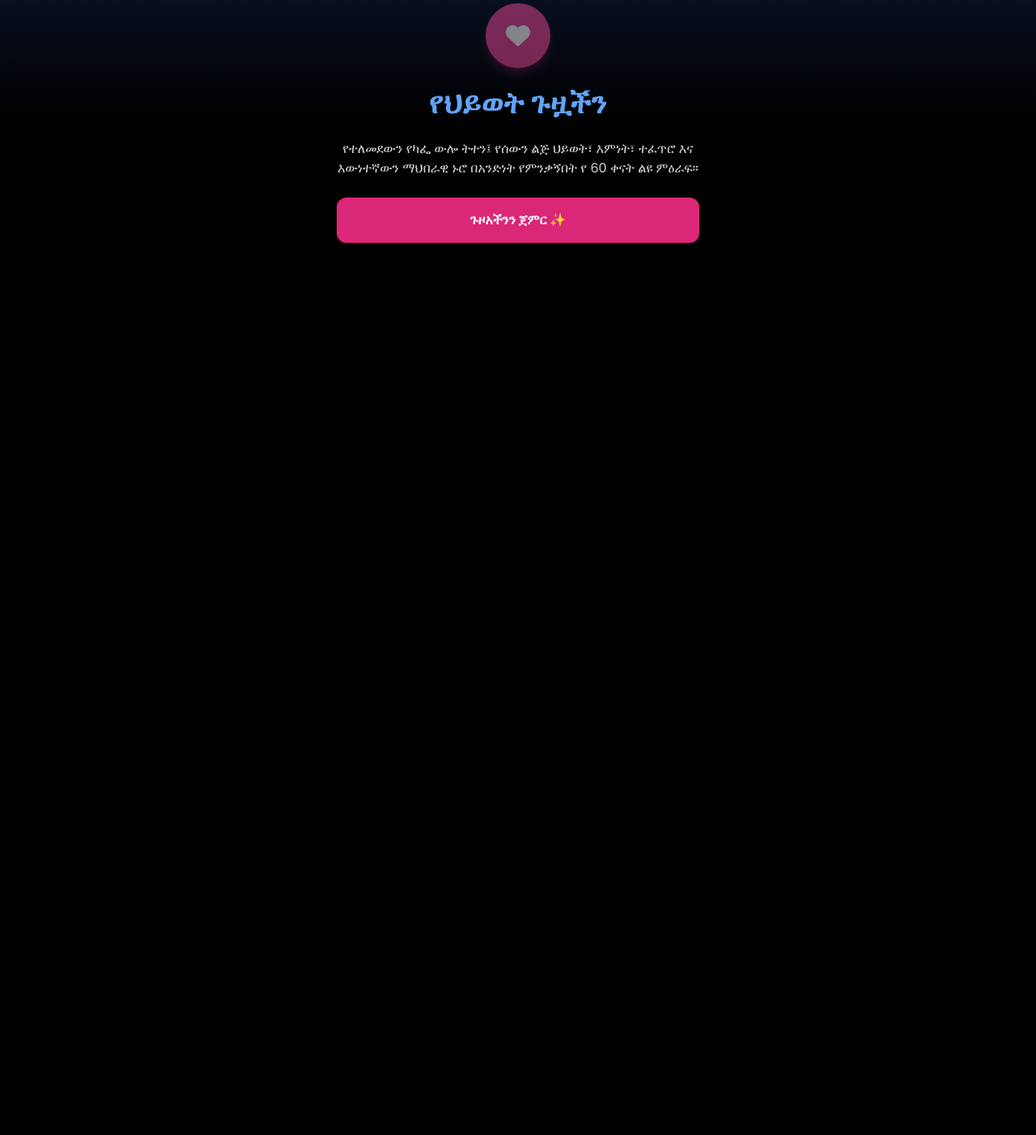
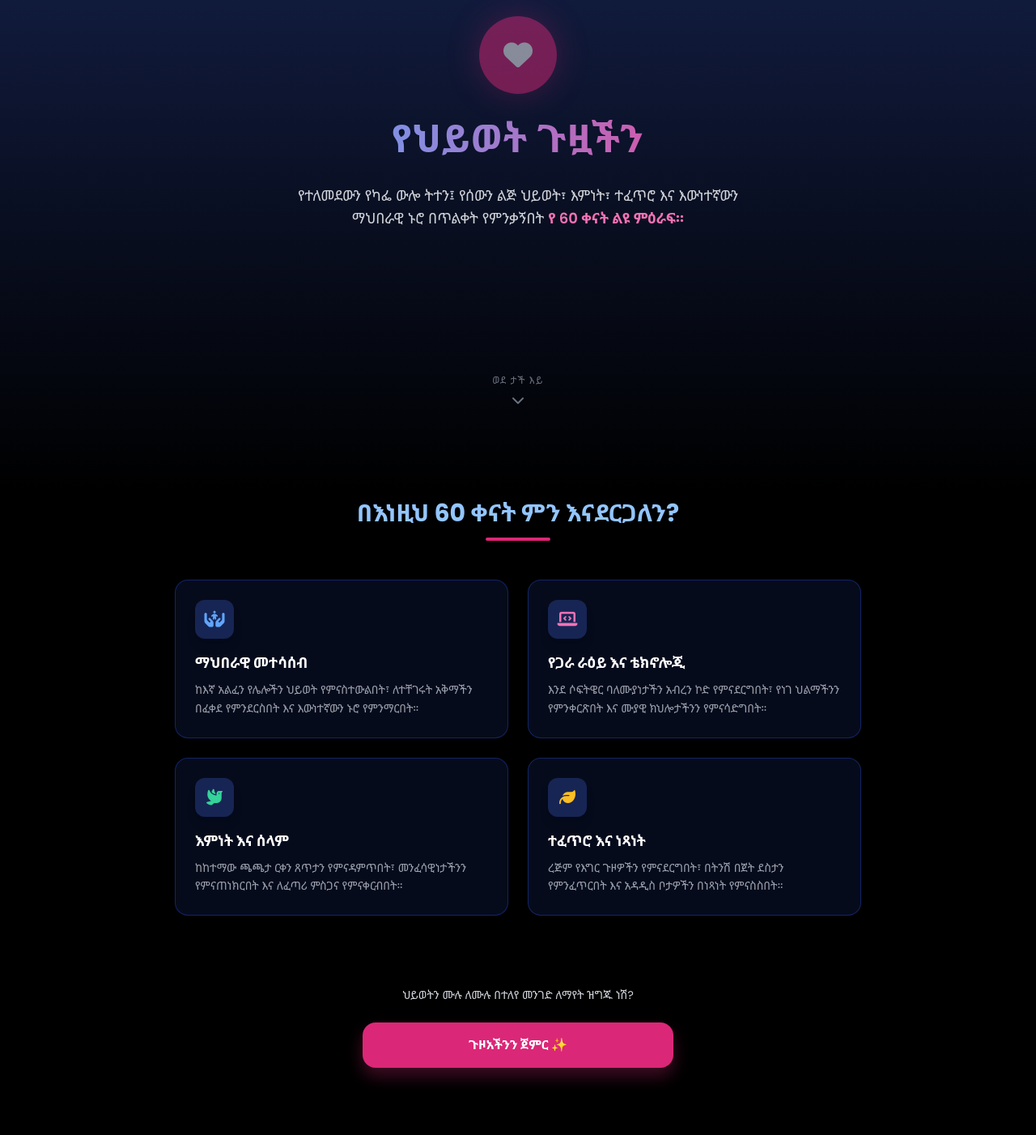
Before and after one commit to Esraelgirma/our-life-journey, a plain HTML site: page index.html in a window 1280 px wide. Shown: the part 248-1650 px from the top of the page at 81% size. Before the commit the page ends 800 px from the top, so only its background shows below. Drawn offline with nearby package versions, Linux system fonts and the light colour scheme.

Commit message:
Updated landing page design and renamed js to yodi.js

```diff
--- a/index.html
+++ b/index.html
@@ -10,24 +10,98 @@
     <link rel="stylesheet" href="https://cdnjs.cloudflare.com/ajax/libs/font-awesome/6.4.0/css/all.min.css">
     <style>
         @import url('https://fonts.googleapis.com/css2?family=Poppins:wght@300;400;500;600;700&display=swap');
-        body { font-family: 'Poppins', sans-serif; }
+        @import url('https://fonts.googleapis.com/css2?family=Noto+Sans+Ethiopic:wght@300;400;500;600;700&display=swap');
+        body { font-family: 'Poppins', 'Noto Sans Ethiopic', sans-serif; }
+
+        /* Custom Scrollbar for a cleaner look */
+        ::-webkit-scrollbar { width: 8px; }
+        ::-webkit-scrollbar-track { background: #000; }
+        ::-webkit-scrollbar-thumb { background: #1e3a8a; border-radius: 4px; }
+        ::-webkit-scrollbar-thumb:hover { background: #3b82f6; }
     </style>
 </head>
-<body class="bg-black text-white min-h-screen flex flex-col justify-between">
+<body class="bg-black text-white min-h-screen flex flex-col justify-between selection:bg-pink-500 selection:text-white">
 
-    <!-- LANDING PAGE SECTION -->
-    <div id="landingPage" class="flex flex-col items-center justify-center min-h-screen px-6 text-center bg-gradient-to-b from-blue-950 via-black to-black">
-        <div class="max-w-md mx-auto space-y-6">
-            <div class="w-20 h-20 bg-pink-500 rounded-full flex items-center justify-center mx-auto shadow-lg shadow-pink-500/30 animate-pulse">
-                <i class="fa-solid fa-heart text-3xl text-white"></i>
+    <!-- SCROLLABLE LANDING PAGE SECTION -->
+    <div id="landingPage" class="flex flex-col bg-gradient-to-b from-blue-950 via-black to-black">
+
+        <!-- Hero Section (Top Part) -->
+        <div class="min-h-screen flex flex-col items-center justify-center px-6 text-center relative">
+            <div class="max-w-xl mx-auto space-y-8">
+                <!-- Glowing Heart Icon -->
+                <div class="w-24 h-24 bg-pink-600 rounded-full flex items-center justify-center mx-auto shadow-[0_0_40px_rgba(219,39,119,0.5)] animate-pulse">
+                    <i class="fa-solid fa-heart text-4xl text-white"></i>
+                </div>
+
+                <h1 class="text-4xl md:text-5xl font-bold tracking-wide text-transparent bg-clip-text bg-gradient-to-r from-blue-400 to-pink-500">
+                    የህይወት ጉዟችን
+                </h1>
+
+                <p class="text-gray-300 text-base md:text-lg leading-relaxed font-light">
+                    የተለመደውን የካፌ ውሎ ትተን፤ የሰውን ልጅ ህይወት፣ እምነት፣ ተፈጥሮ እና እውነተኛውን ማህበራዊ ኑሮ በጥልቀት የምንቃኝበት <span class="text-pink-400 font-semibold">የ 60 ቀናት ልዩ ምዕራፍ።</span>
+                </p>
             </div>
-            <h1 class="text-3xl md:text-4xl font-bold tracking-wide text-blue-400">የህይወት ጉዟችን</h1>
-            <p class="text-gray-300 text-sm md:text-base leading-relaxed">
-                የተለመደውን የካፌ ውሎ ትተን፤ የሰውን ልጅ ህይወት፣ እምነት፣ ተፈጥሮ እና እውነተኛውን ማህበራዊ ኑሮ በአንድነት የምንቃኝበት የ 60 ቀናት ልዩ ምዕራፍ።
-            </p>
-            <button onclick="startJourney()" class="w-full py-4 bg-pink-600 hover:bg-pink-500 text-white font-semibold rounded-xl shadow-lg transition-all duration-300 transform hover:scale-105">
-                ጉዞአችንን ጀምር ✨
-            </button>
+
+            <!-- Scroll Down Indicator -->
+            <div class="absolute bottom-10 animate-bounce text-gray-500 flex flex-col items-center">
+                <span class="text-xs mb-2 tracking-widest uppercase">ወደ ታች እይ</span>
+                <i class="fa-solid fa-chevron-down"></i>
+            </div>
+        </div>
+
+        <!-- Features/Cards Section (Scroll Down Part) -->
+        <div class="max-w-4xl mx-auto px-6 py-16 w-full space-y-12">
+            <div class="text-center space-y-3">
+                <h2 class="text-2xl md:text-3xl font-bold text-blue-300">በእነዚህ 60 ቀናት ምን እናደርጋለን?</h2>
+                <div class="h-1 w-20 bg-pink-600 mx-auto rounded-full"></div>
+            </div>
+
+            <!-- Cards Grid -->
+            <div class="grid grid-cols-1 md:grid-cols-2 gap-6">
+                <!-- Card 1 -->
+                <div class="bg-blue-900/20 border border-blue-800/50 p-6 rounded-2xl hover:bg-blue-900/40 transition-all duration-300 group">
+                    <div class="w-12 h-12 bg-blue-950 text-blue-400 rounded-xl flex items-center justify-center text-xl mb-4 group-hover:scale-110 transition-transform shadow-lg">
+                        <i class="fa-solid fa-hands-holding-child"></i>
+                    </div>
+                    <h3 class="text-lg font-bold text-white mb-2">ማህበራዊ መተሳሰብ</h3>
+                    <p class="text-sm text-gray-400 leading-relaxed">ከእኛ አልፈን የሌሎችን ህይወት የምናስተውልበት፣ ለተቸገሩት አቅማችን በፈቀደ የምንደርስበት እና እውነተኛውን ኑሮ የምንማርበት።</p>
+                </div>
+
+                <!-- Card 2 -->
+                <div class="bg-blue-900/20 border border-blue-800/50 p-6 rounded-2xl hover:bg-blue-900/40 transition-all duration-300 group">
+                    <div class="w-12 h-12 bg-blue-950 text-pink-400 rounded-xl flex items-center justify-center text-xl mb-4 group-hover:scale-110 transition-transform shadow-lg">
+                        <i class="fa-solid fa-laptop-code"></i>
+                    </div>
+                    <h3 class="text-lg font-bold text-white mb-2">የጋራ ራዕይ እና ቴክኖሎጂ</h3>
+                    <p class="text-sm text-gray-400 leading-relaxed">እንደ ሶፍትዌር ባለሙያነታችን አብረን ኮድ የምናደርግበት፣ የነገ ህልማችንን የምንቀርጽበት እና ሙያዊ ክህሎታችንን የምናሳድግበት።</p>
+                </div>
+
+                <!-- Card 3 -->
+                <div class="bg-blue-900/20 border border-blue-800/50 p-6 rounded-2xl hover:bg-blue-900/40 transition-all duration-300 group">
+                    <div class="w-12 h-12 bg-blue-950 text-emerald-400 rounded-xl flex items-center justify-center text-xl mb-4 group-hover:scale-110 transition-transform shadow-lg">
+                        <i class="fa-solid fa-dove"></i>
+                    </div>
+                    <h3 class="text-lg font-bold text-white mb-2">እምነት እና ሰላም</h3>
+                    <p class="text-sm text-gray-400 leading-relaxed">ከከተማው ጫጫታ ርቀን ጸጥታን የምናዳምጥበት፣ መንፈሳዊነታችንን የምናጠነክርበት እና ለፈጣሪ ምስጋና የምናቀርብበት።</p>
+                </div>
+
+                <!-- Card 4 -->
+                <div class="bg-blue-900/20 border border-blue-800/50 p-6 rounded-2xl hover:bg-blue-900/40 transition-all duration-300 group">
+                    <div class="w-12 h-12 bg-blue-950 text-amber-400 rounded-xl flex items-center justify-center text-xl mb-4 group-hover:scale-110 transition-transform shadow-lg">
+                        <i class="fa-solid fa-leaf"></i>
+                    </div>
+                    <h3 class="text-lg font-bold text-white mb-2">ተፈጥሮ እና ነጻነት</h3>
+                    <p class="text-sm text-gray-400 leading-relaxed">ረጅም የእግር ጉዞዎችን የምናደርግበት፣ በትንሽ በጀት ደስታን የምንፈጥርበት እና አዳዲስ ቦታዎችን በነጻነት የምናስስበት።</p>
+                </div>
+            </div>
+
+            <!-- Start Action Area -->
+            <div class="pt-10 pb-20 text-center max-w-sm mx-auto">
+                <p class="text-gray-300 text-sm mb-6">ህይወትን ሙሉ ለሙሉ በተለየ መንገድ ለማየት ዝግጁ ነሽ?</p>
+                <button onclick="startJourney()" class="w-full py-4 bg-pink-600 hover:bg-pink-500 text-white font-bold rounded-2xl shadow-[0_10px_20px_rgba(219,39,119,0.3)] transition-all duration-300 transform hover:-translate-y-1">
+                    ጉዞአችንን ጀምር ✨
+                </button>
+            </div>
         </div>
     </div>
 
@@ -35,38 +109,38 @@
     <div id="mainApp" class="hidden flex-col min-h-screen bg-black text-white">
         <!-- Header -->
         <header class="py-6 px-4 bg-blue-950/40 border-b border-blue-900/50 text-center sticky top-0 z-10 backdrop-blur-md">
-            <h2 class="text-xl md:text-2xl font-bold text-blue-400">የ 60 ቀናት የህይወት ጉዞ እቅድ</h2>
-            <p class="text-xs text-gray-400 mt-1">ቀኑን ሲነኩ የዕለቱን ሀሳብ ያገኛሉ (በቀን 1 ብቻ)</p>
+            <h2 class="text-xl md:text-2xl font-bold text-transparent bg-clip-text bg-gradient-to-r from-blue-400 to-pink-500">የ 60 ቀናት እቅዳችን</h2>
+            <p class="text-xs text-gray-400 mt-1">ቀኑን ስትነኪ የዕለቱን ሀሳብ ታገኛለሽ (በቀን 1 ብቻ)</p>
         </header>
 
         <!-- Grid Container -->
-        <main class="flex-1 max-w-4xl w-full mx-auto p-4 md:p-6">
+        <main class="flex-1 max-w-4xl w-full mx-auto p-4 md:p-6 pb-12">
             <div id="gridContainer" class="grid grid-cols-4 sm:grid-cols-5 md:grid-cols-6 gap-3 md:gap-4">
                 <!-- Buttons will be injected dynamically via JavaScript -->
             </div>
         </main>
 
         <!-- Footer -->
-        <footer class="py-4 text-center text-xs text-gray-500 border-t border-gray-900">
-            Created with ❤️ for Us
+        <footer class="py-4 text-center text-xs text-gray-600 border-t border-gray-900 bg-black">
+            Created with <i class="fa-solid fa-heart text-pink-600 mx-1"></i> for Us
         </footer>
     </div>
 
     <!-- MODAL POPUP -->
-    <div id="modal" class="fixed inset-0 bg-black/80 backdrop-blur-sm hidden items-center justify-center p-4 z-50">
-        <div class="bg-blue-950 border border-blue-800 rounded-2xl max-w-md w-full p-6 text-center space-y-4 shadow-2xl relative">
-            <div id="modalIcon" class="w-12 h-12 bg-pink-600 rounded-full flex items-center justify-center mx-auto text-white text-xl">
+    <div id="modal" class="fixed inset-0 bg-black/80 backdrop-blur-md hidden items-center justify-center p-4 z-50">
+        <div class="bg-blue-950 border border-blue-800 rounded-3xl max-w-md w-full p-6 text-center space-y-4 shadow-2xl relative">
+            <div id="modalIcon" class="w-14 h-14 bg-pink-600 rounded-full flex items-center justify-center mx-auto text-white text-2xl shadow-lg">
                 <i class="fa-solid fa-star"></i>
             </div>
-            <h3 id="modalTitle" class="text-lg font-bold text-blue-300">ቀን 1</h3>
-            <p id="modalText" class="text-gray-200 text-sm leading-relaxed"></p>
-            <button onclick="closeModal()" class="w-full py-3 bg-pink-600 hover:bg-pink-500 text-white font-medium rounded-xl transition-all">
-                እሺ (ተረድቻለሁ)
+            <h3 id="modalTitle" class="text-xl font-bold text-blue-300">ቀን 1</h3>
+            <p id="modalText" class="text-gray-200 text-sm leading-relaxed py-2"></p>
+            <button onclick="closeModal()" class="w-full py-3.5 bg-pink-600 hover:bg-pink-500 text-white font-semibold rounded-2xl transition-all shadow-md">
+                እሺ (ተረድቻለሁ) 🤍
             </button>
         </div>
     </div>
 
-    <!-- JavaScript Link -->
+    <!-- JavaScript Link (Updated to yodi.js) -->
     <script src="yodi.js"></script>
 </body>
 </html>
```
